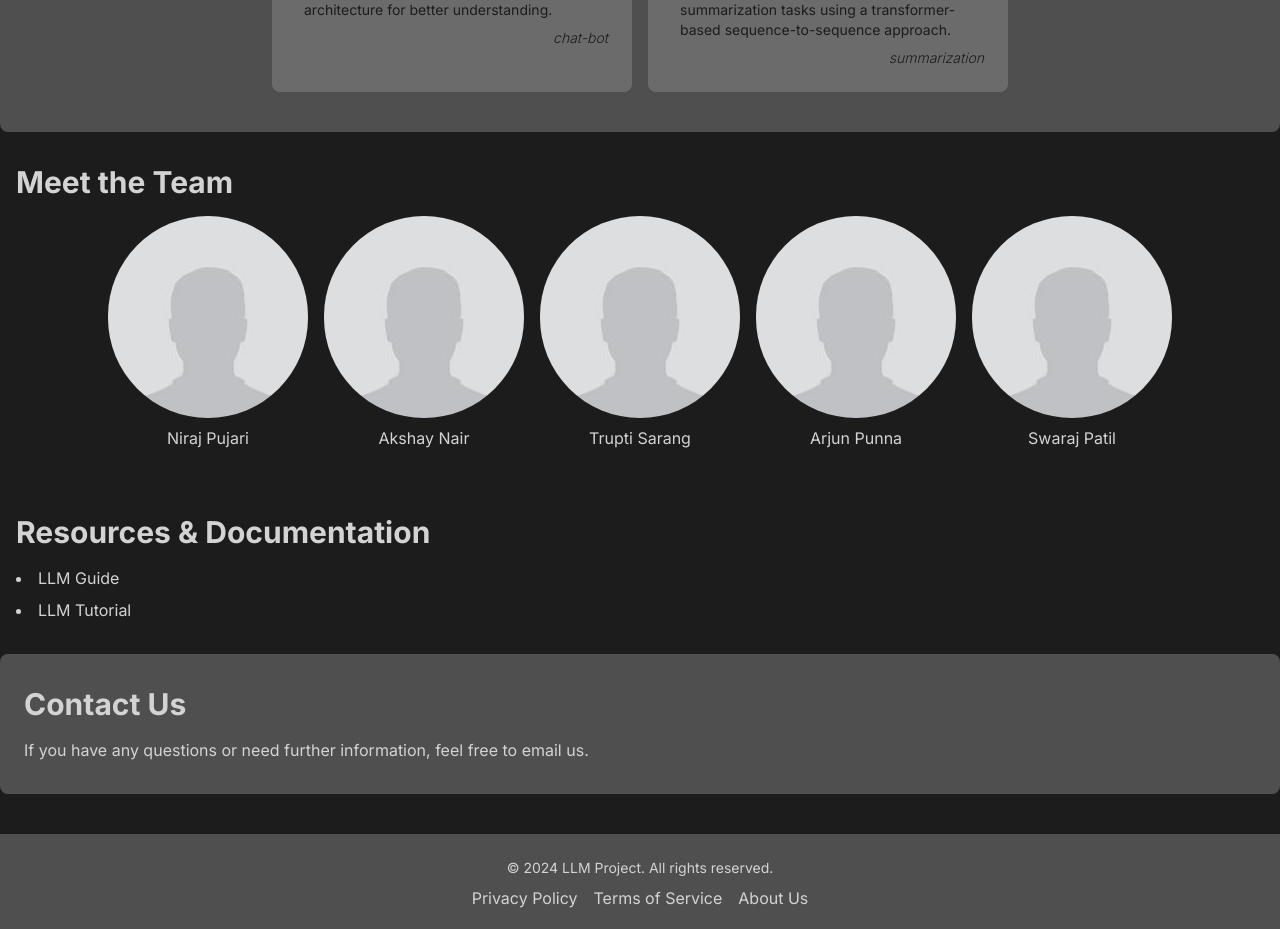
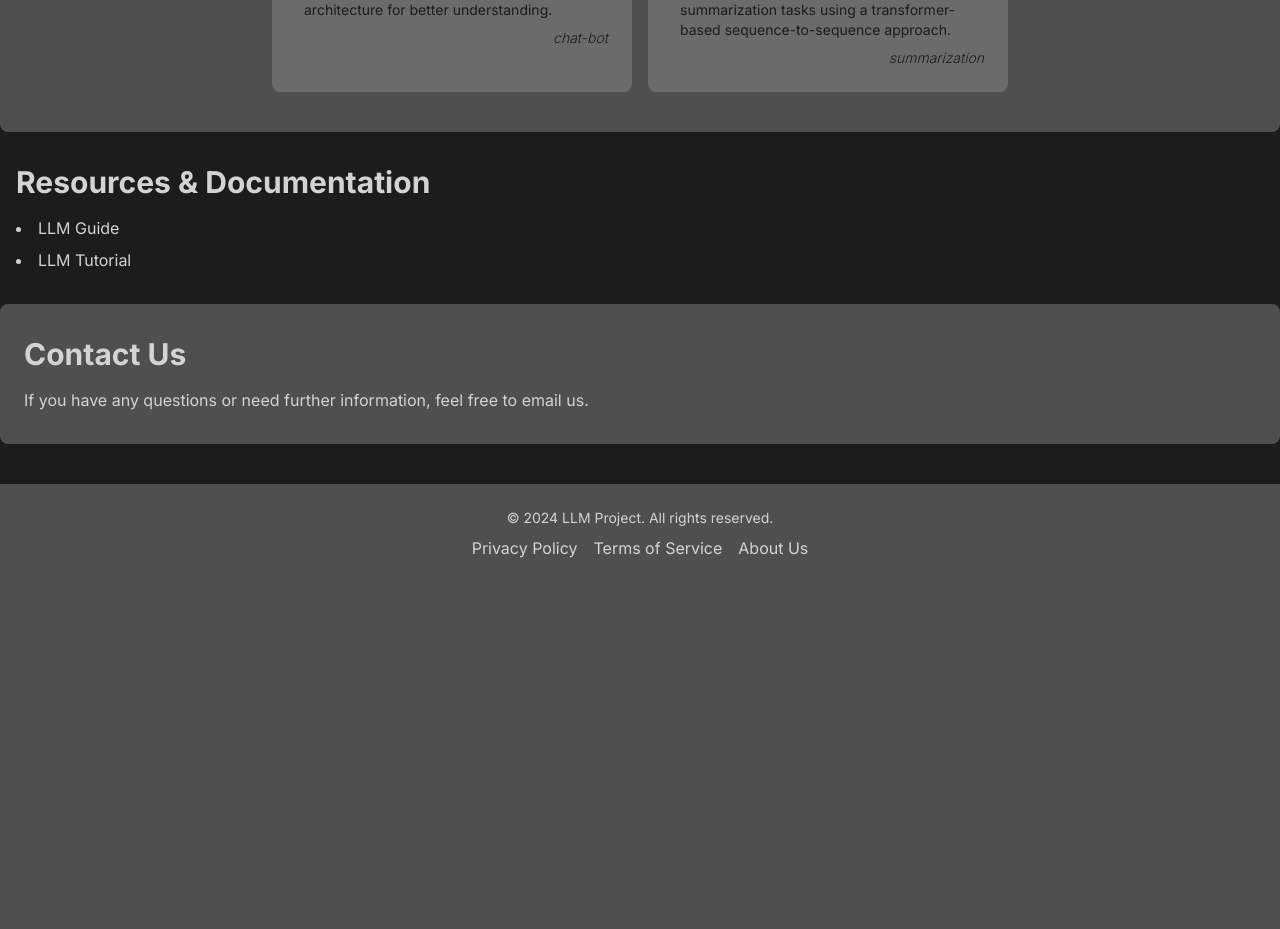
Before and after one commit to NirajPujari/LLM-Models, a Next.js app: page / in a window 1280 px wide. Shown: the part 804-1733 px from the top of the page. After the commit the page ends 1388 px from the top, so only its background shows below. Built offline with nearby package versions, Linux system fonts and the light colour scheme.

Commit message:
Update page.tsx

```diff
--- a/src/app/page.tsx
+++ b/src/app/page.tsx
@@ -1,4 +1,3 @@
-import Image from "next/image";
 import React from "react";
 import { Members, Models } from "@/data";
 import { Header, Footer } from "@/components";
@@ -51,25 +50,6 @@ const HomePage: React.FC = () => {
 				</div>
 			</section>
 
-			{/* Team Section */}
-			<section className="container mx-auto py-8 px-4">
-				<h2 className="text-3xl font-bold mb-4">Meet the Team</h2>
-				<div className="flex flex-wrap gap-4 justify-center">
-					{Members.map((member) => (
-						<div key={member.name} className="text-center">
-							<Image
-								src={member.image}
-								alt={member.name}
-								width={200}
-								height={200}
-								className="mx-auto rounded-full mb-2"
-							/>
-							<p>{member.name}</p>
-						</div>
-					))}
-				</div>
-			</section>
-
 			{/* Resources Section */}
 			<section className="container mx-auto py-8 px-4">
 				<h2 className="text-3xl font-bold mb-4">
```
